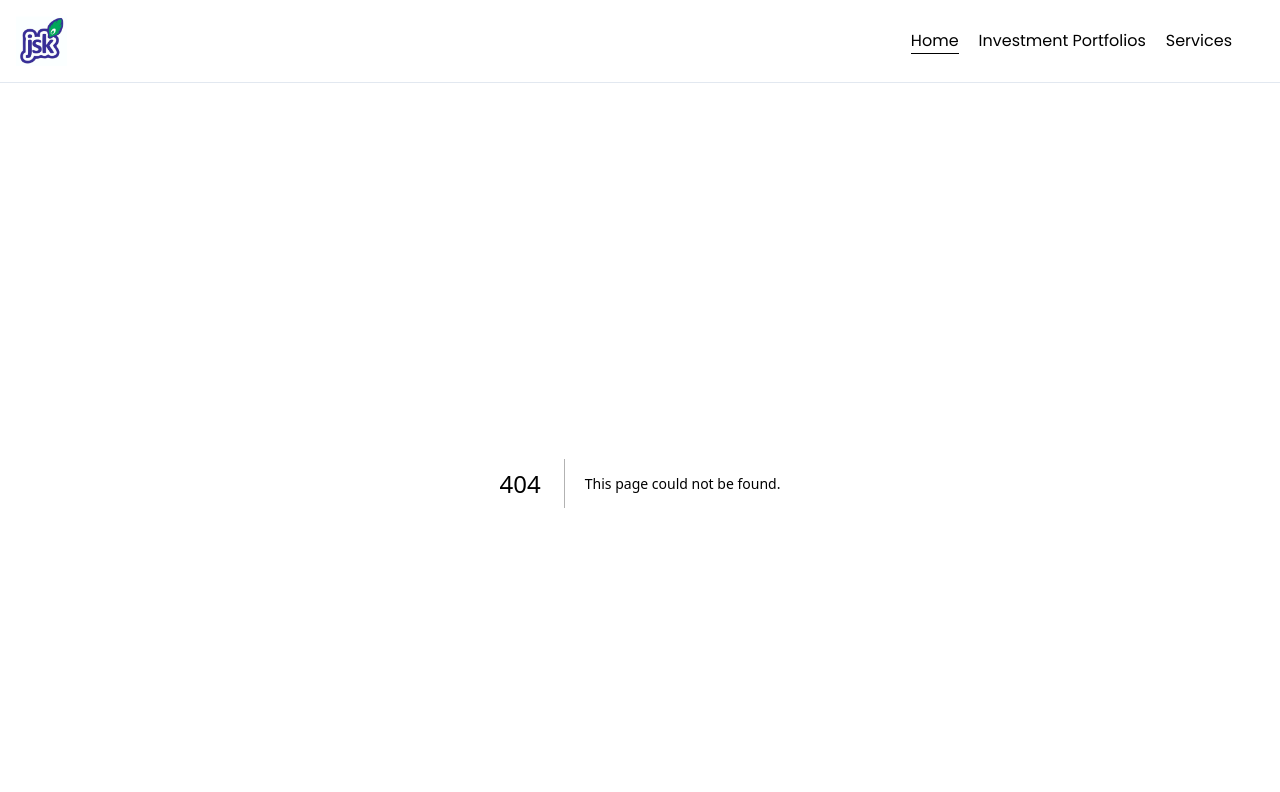
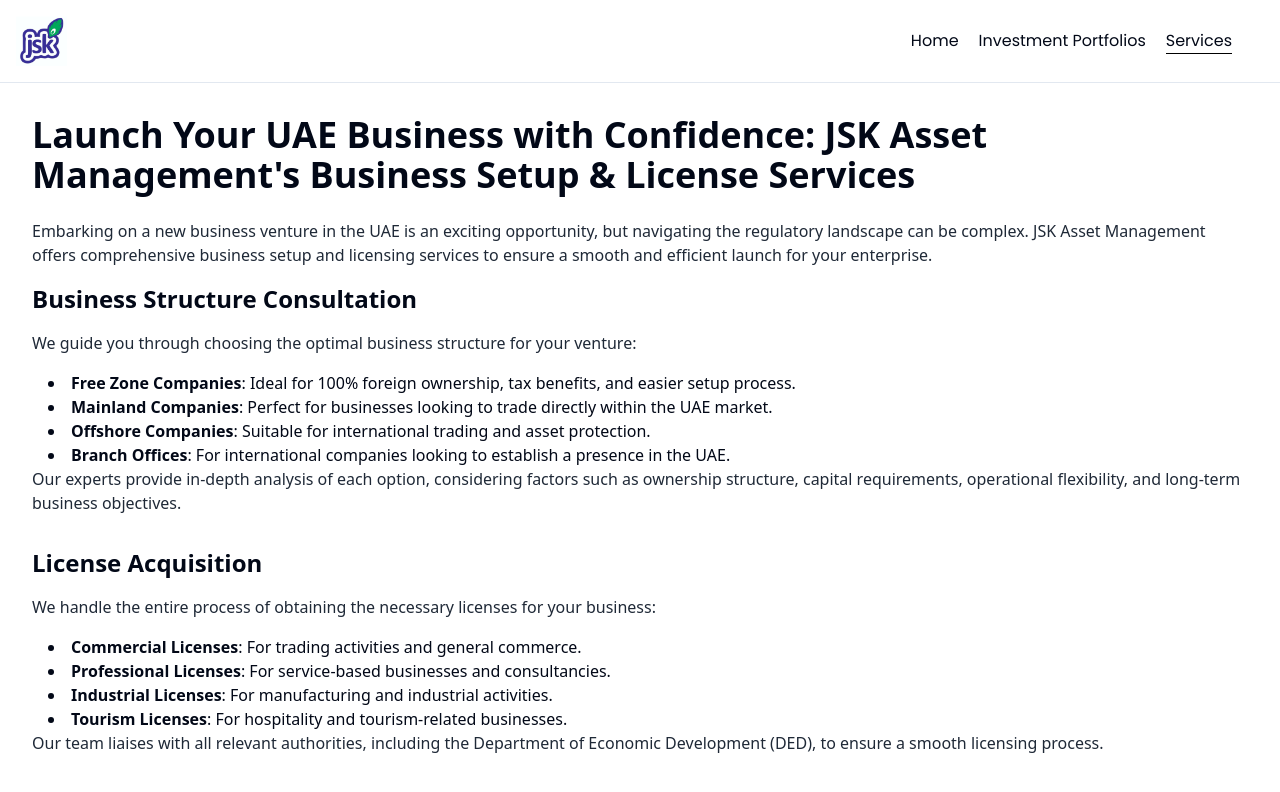
Before and after one commit to EnigmaInitiative/jsk-fe, a Next.js app: page /business-setup-licensing in a window 1280 px wide. Before the commit this address had no page. Shown: the top 792 px of the page. Built offline with nearby package versions, Linux system fonts and the light colour scheme.

Commit message:
fix: link

```diff
--- a/src/app/business-setup-license/page.tsx
+++ b/src/app/business-setup-licensing/page.tsx
@@ -2,14 +2,17 @@
 
 const JSKBusinessSetup = () => {
   return (
-    <div className="container mx-auto overflow-x-hidden p-8 text-justify">
-      <h1 className="mb-6 text-4xl font-bold">Business Setup & Licensing</h1>
+    <div className="container mx-auto overflow-x-hidden p-8">
+      <h1 className="mb-6 text-4xl font-bold">
+        Launch Your UAE Business with Confidence: JSK Asset Management&apos;s
+        Business Setup & License Services
+      </h1>
 
       <p className="mb-4 text-gray-800">
         Embarking on a new business venture in the UAE is an exciting
         opportunity, but navigating the regulatory landscape can be complex. JSK
-        offers comprehensive business setup and licensing services to ensure a
-        smooth and efficient launch for your enterprise.
+        Asset Management offers comprehensive business setup and licensing
+        services to ensure a smooth and efficient launch for your enterprise.
       </p>
 
       <section className="mb-8">
@@ -228,12 +231,12 @@
       </section>
 
       <p className="mb-4 text-gray-800">
-        At JSK, we understand that setting up a business is just the beginning
-        of your journey. Our comprehensive services are designed to not only
-        facilitate a smooth setup process but also to provide a strong
-        foundation for your long-term success in the UAE market. With our expert
-        guidance, you can focus on what matters most - growing your business and
-        realizing your entrepreneurial vision.
+        At JSK Asset Management, we understand that setting up a business is
+        just the beginning of your journey. Our comprehensive services are
+        designed to not only facilitate a smooth setup process but also to
+        provide a strong foundation for your long-term success in the UAE
+        market. With our expert guidance, you can focus on what matters most –
+        growing your business and realizing your entrepreneurial vision.
       </p>
     </div>
   );
--- a/src/data/navbar_data.ts
+++ b/src/data/navbar_data.ts
@@ -41,7 +41,7 @@
       },
       {
         title: "Business Setup and Licensing",
-        redirect: "/business-setup-license",
+        redirect: "/business-setup-licensing",
       },
       {
         title: "Corporate Advisory",
```
